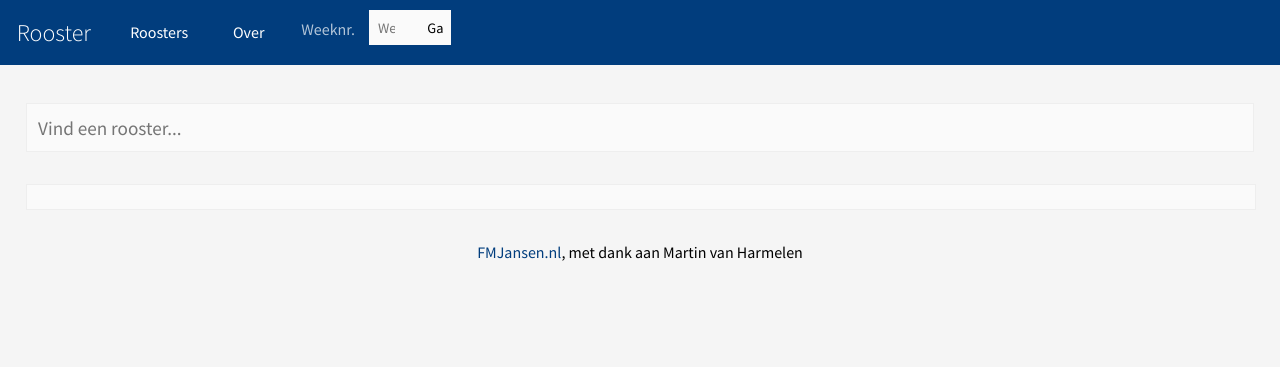
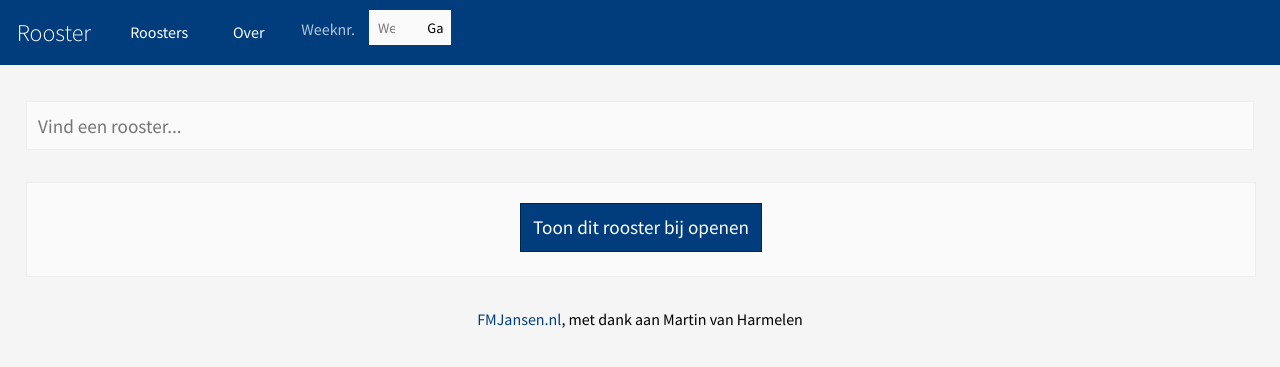
Before and after one commit to FMJansen/infowebviewer, a Flask app: template infowebviewer/templates/timetable.html in a window 1280 px wide. Shown: the top 367 px of the page. Run offline with Flask 2, Linux system fonts and the light colour scheme; the template is opened without the code that fills it, so the values that code supplies are empty; parts of the project's set-up code (start-up, migrations or seed data) failed here and were passed over.

Commit message:
add save button -> v0.4

```diff
--- a/app.yaml
+++ b/app.yaml
@@ -1,5 +1,5 @@
 application: infowebviewer
-version: 0-3
+version: 0-4
 runtime: python27
 api_version: 1
 threadsafe: false
--- a/infowebviewer/templates/timetable.html
+++ b/infowebviewer/templates/timetable.html
@@ -3,8 +3,8 @@
 {% block head %}
   <script>
     $(document).ready(function() {
-      $('nav').append('<button>Ga</button>');
-      $('button').click(function() {
+      $('nav').append('<button id="change_week">Ga</button>');
+      $('button#change_week').click(function() {
         otherWeek($(this).prev());
       });
       $('input[type=number]').keyup(function(e) {
@@ -32,6 +32,7 @@
     <ul id="acs"></ul>
 
     <section id="timetable">
+      <button id="save_user" data-group="{{ group }}" data-user_id="{{ id_user }}" data-ref="{{ ref }}">Toon dit rooster bij openen</button>
       <h2>{{ h2 }}</h2>
       {{ timetable|safe }}
     </section>
--- a/infowebviewer/views.py
+++ b/infowebviewer/views.py
@@ -63,7 +63,7 @@
 
         title = 'Rooster van {0} - Infowebviewer'.format(result.name)
         h2 = 'Rooster van {0} ({1}, {2})'.format(result.name, result.llnr, result.group)
-        return render_template('timetable.html', ref=ref, id_user=id_user, week=week, title=title, timetable=timetable, changes=changes, h2=h2)
+        return render_template('timetable.html', ref=ref, id_user=id_user, week=week, title=title, timetable=timetable, changes=changes, h2=h2, group=result.group)
 
     else:
         title = 'Niet gevonden - Infowebviewer'
--- a/static/css/base.css
+++ b/static/css/base.css
@@ -140,6 +140,12 @@
   width: 90%;
   overflow: visible;
   overflow-x: scroll; }
+  section#timetable button {
+    margin: 1em auto 0;
+    display: block;
+    background: #013d7d;
+    color: white;
+    border-color: #01244a; }
 
 table {
   width: 100%; }
--- a/static/css/base.scss
+++ b/static/css/base.scss
@@ -204,6 +204,14 @@
   width: 90%;
   overflow: visible;
   overflow-x: scroll;
+
+  button {
+    margin: 1em auto 0;
+    display: block;
+    background: $maincolor;
+    color: white;
+    border-color: darken($maincolor, 10%);
+  }
 }
 
 table {
--- a/static/js/scripts.js
+++ b/static/js/scripts.js
@@ -116,6 +116,7 @@
 
   if(currentDay == 6 || currentDay == 0) {
     lessonHour = 1;
+    currentDay = 1;
   } else {
     switch(currentHour) {
       case 1:
@@ -197,9 +198,23 @@
   return { 'hour': lessonHour, 'day': currentDay };
 }
 
+
+function placeCookie(group, user_id, ref) {
+  if(document.cookie == document.cookie) {
+    index = -1;
+  }
+
+  if (index == -1) {
+    document.cookie = "group=" + group + "; path=/; expires=Monday, 04-Apr-2020 05:00:00 GMT";
+    document.cookie = "user_id=" + user_id + "; path=/; expires=Monday, 04-Apr-2020 05:00:00 GMT";
+    document.cookie = "ref=" + ref + "; path=/; expires=Monday, 04-Apr-2020 05:00:00 GMT";
+  }
+}
+
+
 $(document).ready(function() {
 
-  console.log('Hey! Leuk dat je hier even kijkt. Wil je helpen dit te verbeteren? Mail even naar florismartijnjansen+infowebviewer@gmail.com! (infowebviewer v0.3');
+  console.log('Hey! Leuk dat je hier even kijkt. Wil je helpen dit te verbeteren? Mail even naar florismartijnjansen+infowebviewer@gmail.com! (infowebviewer v0.4)');
 
   $('body').css('padding-top', $('header#main').height());
 
@@ -210,6 +225,45 @@
   var searchInput = $('div#searchname input');
   var searchVal = '';
   var searchTimeout;
+
+  if($('button#save_user').length === 1) {
+    var cookie_string = document.cookie;
+    if(cookie_string.length != 0) {
+      var user_id_value = cookie_string.match('user_id=([^;]*)');
+      if(user_id_value) {
+        if($('button#save_user').attr('data-user_id') === user_id_value[1]) {
+          $('button#save_user').text('Dit rooster wordt getoond bij het openen. Verwijderen?').attr('id', 'remove_user');
+        }
+      }
+    }
+  }
+
+  $('body').on('click', 'button#save_user', function(e) {
+    e.preventDefault();
+    var group = $(this).attr('data-group');
+    var user_id = $(this).attr('data-user_id');
+    var ref = $(this).attr('data-ref');
+    placeCookie(group, user_id, ref);
+    $(this).text('Dit rooster wordt getoond bij het openen. Verwijderen?').attr('id', 'remove_user');
+  });
+
+  $('body').on('click', 'button#remove_user', function(e) {
+    e.preventDefault();
+    document.cookie="user_id=; max-age=0; path=/";
+    $(this).text('Toon dit rooster bij openen').attr('id', 'save_user');
+  });
+
+  if(window.location.pathname.length < 2) {
+    var cookie_string = document.cookie;
+    if(cookie_string.length != 0) {
+      var group_value = cookie_string.match('group=([^;]*)');
+      var user_id_value = cookie_string.match('user_id=([^;]*)');
+      var ref_value = cookie_string.match('ref=([^;]*)');
+      if(group_value.length > 0 && user_id_value.length > 0 && ref_value.length > 0) {
+        window.location.pathname = '/' + ref_value[1] + '/' + group_value[1] + '/' + user_id_value[1] + '/';
+      }
+    }
+  }
 
   searchInput.keyup(function(e) {
 
```
